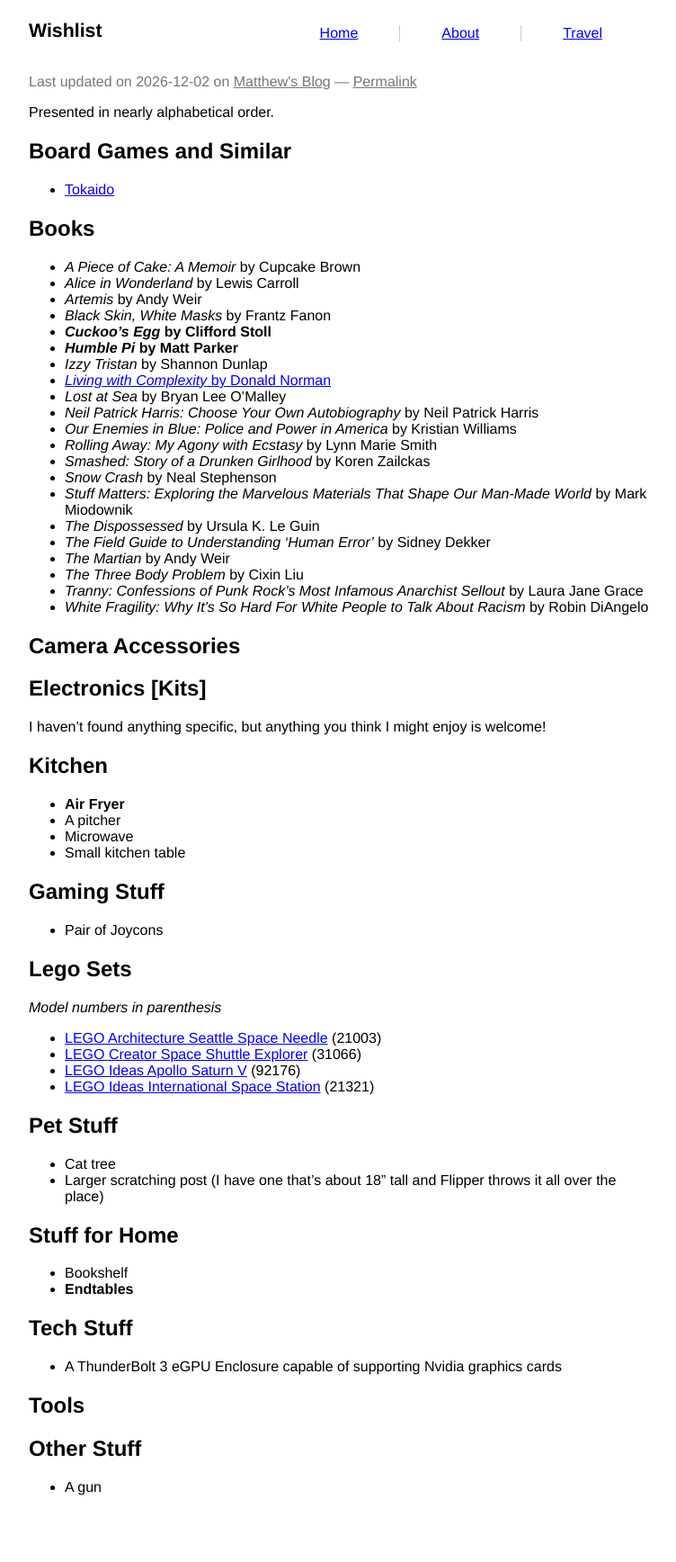
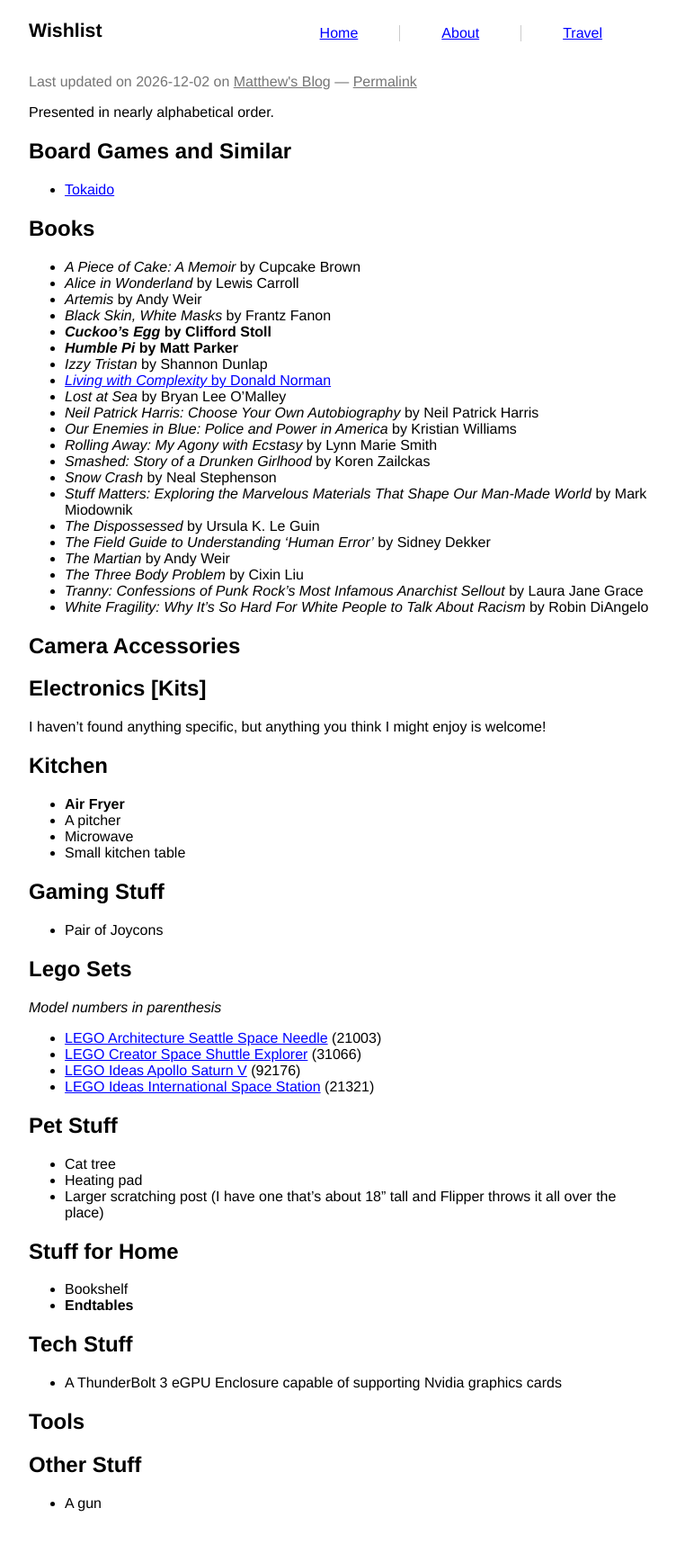
Before and after one commit to prplecake/jrgnsn.net, a Jekyll site: the page built from wishlist.md, in a window 1280 px wide. Shown: the whole page at 90% size, without its empty margins (258-1010 px from the left). Built offline with Jekyll 4.4.1, drawn with Linux system fonts in a browser that asks for light colours.

Commit message:
Add heating pad to 'Pet Stuff'

```diff
--- a/wishlist.md
+++ b/wishlist.md
@@ -64,6 +64,7 @@
 
 ## Pet Stuff
 * Cat tree
+* Heating pad
 * Larger scratching post (I have one that's about 18" tall and Flipper
   throws it all over the place)
 
```
